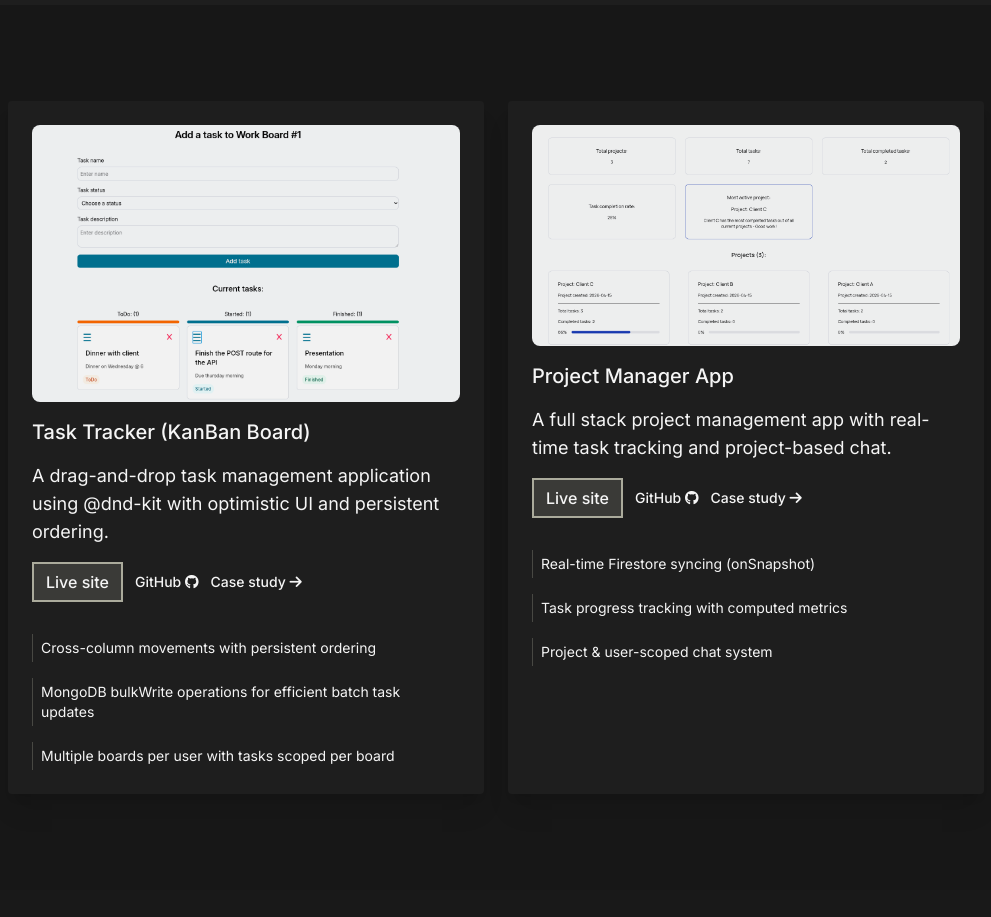
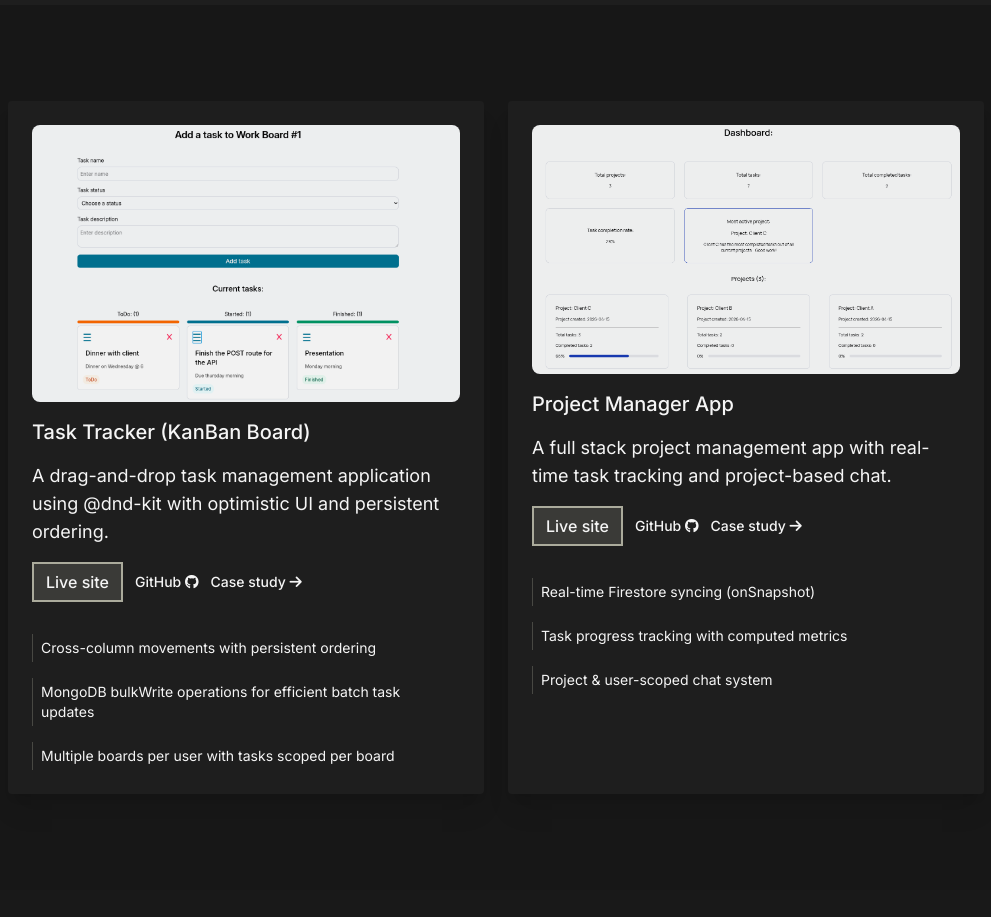
Before and after one commit to BrandonLeone1/my-portfolio, a React (Vite) app: page / in a window 1280 px wide. Shown: the part 1520-2437 px from the top of the page, without its empty margins (144-1135 px from the left). Built offline with nearby package versions, Linux system fonts and the light colour scheme; some icons are missing.

Commit message:
Added a slightly larger project manager image to still keep a story-like flow but not be too small compared to neighboring image.

```diff
--- a/src/components/ProjectsSection.jsx
+++ b/src/components/ProjectsSection.jsx
@@ -95,7 +95,7 @@ export default function ProjectsSection () {
                 <Link to={'project-manager'}>
                 <div className="after:content-[''] group after:bg-black/80 after:backdrop-blur-[1px] after:h-full after:opacity-0 hover:after:opacity-100 items-center justify-center flex after:duration-300 after:w-full after:block relative after:absolute after:inset-0">
                 <p className='text-neutral-100 text-center absolute z-10 text-lg  cursor-pointer duration-150 origin-bottom overflow-hidden opacity-0 -translate-y-5 group-hover:opacity-100 group-hover:translate-y-0'>View case study <i className="fa-solid fa-magnifying-glass"></i></p>
-                <img src="pManagerFinal.png" className="w-full rounded-lg brightness-95 "/>
+                <img src="projectManagerPicOutputv2.png" className="w-full rounded-lg brightness-95 "/>
                 </div>
                 </Link>
 
```
Also changed, not shown: public/projectManagerPicOutputv2.png (added).
